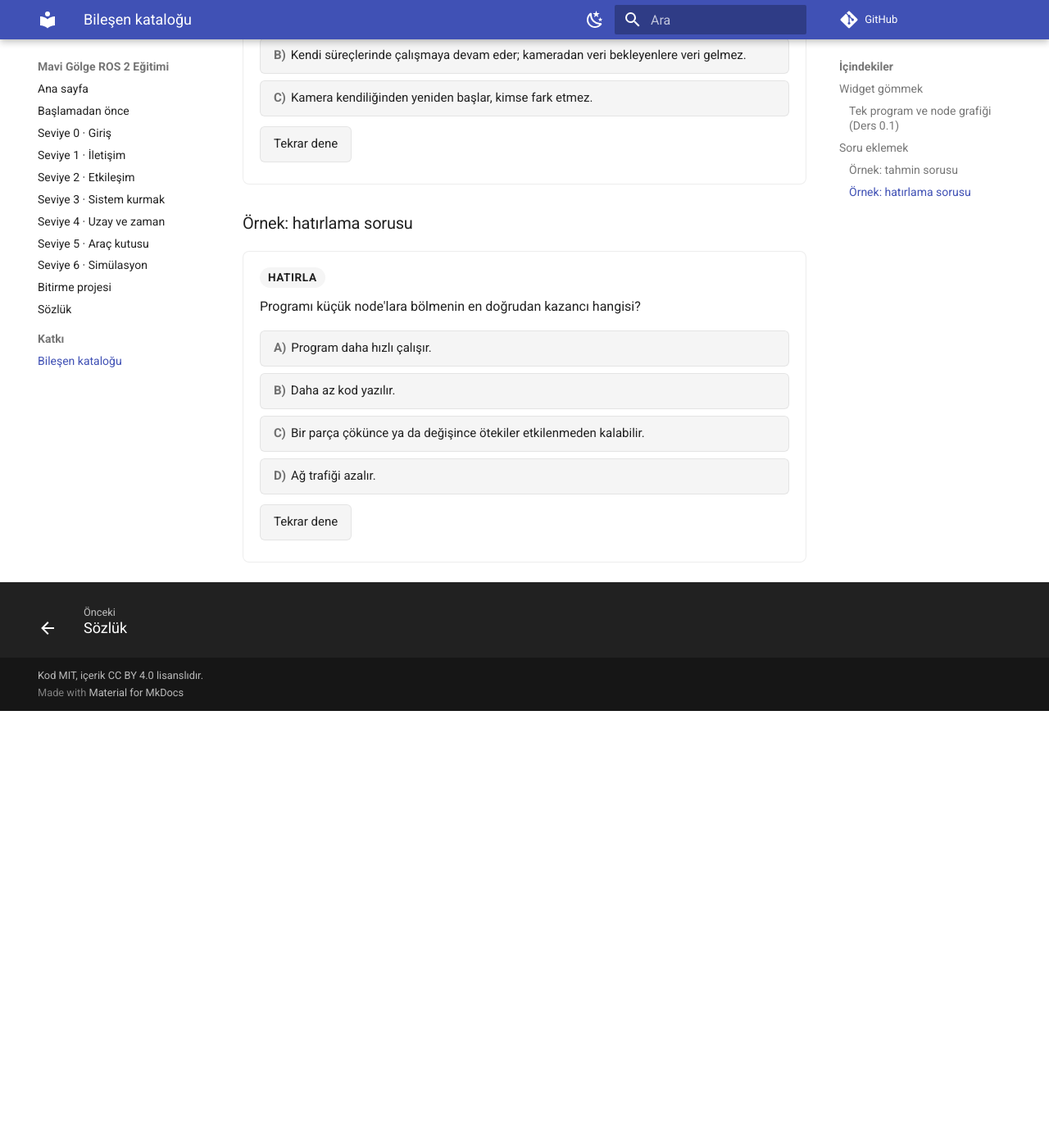
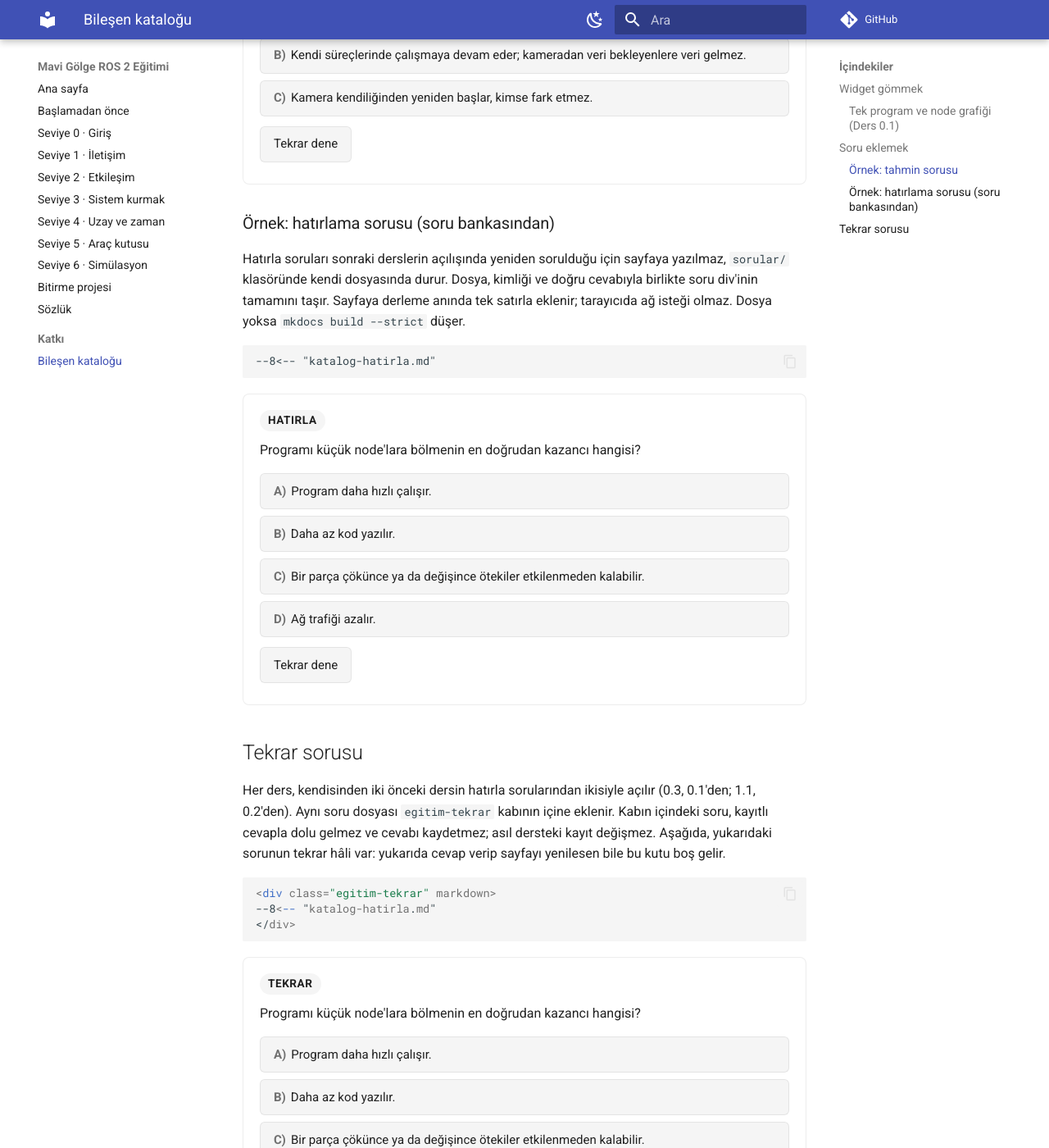
Before and after one commit to M-Hayri/ros2-egitim, an MkDocs documentation site: the page built from docs/katki/bilesenler.md, in a window 1280 px wide and 1400 px high, scrolled down 2253 px. Shown: the whole window at 82% size. Built offline with MkDocs 1.6.1 and Material for MkDocs 9.7.7, drawn with Linux system fonts in a browser that asks for light colours; comment, search, counter and statistics services are not loaded; before the commit the page ends 3120 px from its top, so only the background shows below that.

Commit message:
A2: soru bankası (sorular/) ve tekrar kabı
- pymdownx.snippets ile sorular/<kimlik>.md derleme anında eklenir;
  check_paths ile eksik dosya katı derlemeyi düşürür
- egitim-tekrar kabındaki soru dolu gelmez, kaydetmez, asıl kayda dokunmaz
- Bileşen kataloğuna soru bankası ve tekrar örneği
- tests/tarayici/test_a2_tekrar.py (3 test)

Co-Authored-By: Claude Opus 5.5 <noreply@anthropic.com>
Claude-Session: https://claude.ai/code/session_01K2Cch4JjTLsU8YeKMvKfiA

````diff
--- a/docs/assets/egitim/egitim.js
+++ b/docs/assets/egitim/egitim.js
@@ -14,6 +14,15 @@
  *
  *     Açıklama: cevaptan sonra görünen her şey (ilk listeden sonraki öğeler).
  *     </div>
+ *
+ *   Soru bankası: sorular/<kimlik>.md dosyası tam soru div'ini taşır; sayfaya
+ *     --8<-- "<kimlik>.md"
+ *   satırıyla eklenir (pymdownx.snippets, derleme anında; ağ isteği yok).
+ *   Sonraki dersin açılışındaki tekrar: aynı satır bir kabın içinde:
+ *     <div class="egitim-tekrar" markdown>
+ *     --8<-- "<kimlik>.md"
+ *     </div>
+ *   Tekrar kabındaki soru dolu gelmez ve cevabı kaydetmez.
  *
  * Soru cevapları yalnızca kişinin tarayıcısında (localStorage) tutulur.
  * Depolama engelliyse bileşen yine çalışır, yalnızca cevabı hatırlamaz.
@@ -108,10 +117,14 @@
     var dogru = parseInt(kok.getAttribute("data-dogru"), 10);
 
     if (!kimlik) return hataGoster(kok, "data-soru-id eksik.");
-    if (gorulenSoruKimlikleri[kimlik]) {
+    // Tekrar kabındaki soru (sonraki dersin açılışı): kayıtlı cevapla dolu gelmez,
+    // cevabı kaydetmez, asıl dersteki kayda dokunmaz.
+    var tekrarMi = !!kok.closest(".egitim-tekrar");
+    var sayfaKimligi = kimlik + (tekrarMi ? "--tekrar" : "");
+    if (gorulenSoruKimlikleri[sayfaKimligi]) {
       return hataGoster(kok, "Aynı sayfada iki kez kullanılan soru kimliği: " + kimlik);
     }
-    gorulenSoruKimlikleri[kimlik] = true;
+    gorulenSoruKimlikleri[sayfaKimligi] = true;
     if (!TUR_ETIKETI[tur]) return hataGoster(kok, "Bilinmeyen soru türü: " + tur);
 
     var cocuklar = Array.prototype.slice.call(kok.children);
@@ -130,7 +143,7 @@
       return hataGoster(kok, kimlik + ": data-dogru 1 ile " + secenekler.length + " arasında olmalı.");
     }
 
-    var soruMetni = ogeYap("div", { sinif: "eg-soru-metni", id: "eg-soru-" + kimlik });
+    var soruMetni = ogeYap("div", { sinif: "eg-soru-metni", id: "eg-soru-" + sayfaKimligi });
     cocuklar.slice(0, listeSirasi).forEach(function (oge) {
       soruMetni.appendChild(oge);
     });
@@ -142,7 +155,7 @@
     var grup = ogeYap("div", {
       sinif: "eg-secenekler",
       role: "group",
-      "aria-labelledby": "eg-soru-" + kimlik,
+      "aria-labelledby": "eg-soru-" + sayfaKimligi,
     });
     var dugmeler = secenekler.map(function (li, sira) {
       var icerik = ogeYap("span");
@@ -168,7 +181,8 @@
 
     kok.textContent = "";
     kok.classList.add("eg-kutu", "eg-soru");
-    kok.appendChild(ogeYap("span", { sinif: "eg-etiket", metin: TUR_ETIKETI[tur] }));
+    if (tekrarMi) kok.setAttribute("data-mod", "tekrar");
+    kok.appendChild(ogeYap("span", { sinif: "eg-etiket", metin: tekrarMi ? "Tekrar" : TUR_ETIKETI[tur] }));
     [soruMetni, grup, geriBildirim, aciklama, tekrar, not].forEach(function (oge) {
       kok.appendChild(oge);
     });
@@ -214,6 +228,10 @@
       if (!dugme || dugme.disabled) return;
       var secim = parseInt(dugme.getAttribute("data-secenek"), 10);
       goster(secim);
+      if (tekrarMi) {
+        not.textContent = "Tekrar sorusu: cevabın kaydedilmez, her gelişinde yeniden sorulur.";
+        return;
+      }
       var kaydedildi = depo.yaz("soru:" + kimlik, { secim: secim });
       not.textContent = kaydedildi
         ? "Cevabın yalnızca bu tarayıcıda saklanır."
@@ -221,12 +239,12 @@
     });
 
     tekrar.addEventListener("click", function () {
-      depo.sil("soru:" + kimlik);
+      if (!tekrarMi) depo.sil("soru:" + kimlik);
       sifirla();
       dugmeler[0].focus();
     });
 
-    var kayitli = depo.oku("soru:" + kimlik);
+    var kayitli = tekrarMi ? null : depo.oku("soru:" + kimlik);
     if (kayitli && kayitli.secim >= 1 && kayitli.secim <= secenekler.length) {
       goster(kayitli.secim);
       not.textContent = "Daha önce verdiğin cevap. Değiştirmek için Tekrar dene.";
--- a/docs/katki/bilesenler.md
+++ b/docs/katki/bilesenler.md
@@ -46,13 +46,26 @@ Teslimat robotunun beş node'undan `kamera` çökerse öteki dört node ne yapar
 Node'lar ayrı süreçlerde çalıştığı için birinin çökmesi ötekileri kapatmaz. Ama kameranın yayınladığı veriyi dinleyen node'lar artık yeni mesaj almaz. Yeniden başlatma kendiliğinden olmaz; bunu launch dosyasında ayrıca istemek gerekir (Seviye 3).
 </div>
 
-### Örnek: hatırlama sorusu
+### Örnek: hatırlama sorusu (soru bankasından)
 
-<div class="egitim-soru" data-soru-id="katalog-hatirla" data-tur="hatirla" data-dogru="3" markdown>
-Programı küçük node'lara bölmenin en doğrudan kazancı hangisi?
+Hatırla soruları sonraki derslerin açılışında yeniden sorulduğu için sayfaya yazılmaz, `sorular/` klasöründe kendi dosyasında durur. Dosya, kimliği ve doğru cevabıyla birlikte soru div'inin tamamını taşır. Sayfaya derleme anında tek satırla eklenir; tarayıcıda ağ isteği olmaz. Dosya yoksa `mkdocs build --strict` düşer.
 
-1. Program daha hızlı çalışır.
-2. Daha az kod yazılır.
-3. Bir parça çökünce ya da değişince ötekiler etkilenmeden kalabilir.
-4. Ağ trafiği azalır.
+```text
+;--8<-- "katalog-hatirla.md"
+```
+
+--8<-- "katalog-hatirla.md"
+
+## Tekrar sorusu
+
+Her ders, kendisinden iki önceki dersin hatırla sorularından ikisiyle açılır (0.3, 0.1'den; 1.1, 0.2'den). Aynı soru dosyası `egitim-tekrar` kabının içine eklenir. Kabın içindeki soru, kayıtlı cevapla dolu gelmez ve cevabı kaydetmez; asıl dersteki kayıt değişmez. Aşağıda, yukarıdaki sorunun tekrar hâli var: yukarıda cevap verip sayfayı yenilesen bile bu kutu boş gelir.
+
+```html
+<div class="egitim-tekrar" markdown>
+;--8<-- "katalog-hatirla.md"
 </div>
+```
+
+<div class="egitim-tekrar" markdown>
+--8<-- "katalog-hatirla.md"
+</div>
--- a/mkdocs.yml
+++ b/mkdocs.yml
@@ -33,6 +33,10 @@ theme:
         icon: material/weather-sunny
         name: Açık temaya geç
 
+# Soru bankası docs/ dışında; mkdocs serve değişiklikleri izlesin.
+watch:
+  - sorular
+
 extra_css:
   - assets/egitim/egitim.css
 
@@ -52,6 +56,11 @@ markdown_extensions:
   - pymdownx.highlight
   - pymdownx.inlinehilite
   - pymdownx.superfences
+  # Soru bankası: sorular/<kimlik>.md dosyaları derleme anında sayfaya eklenir.
+  # check_paths: eksik dosya derlemeyi düşürür.
+  - pymdownx.snippets:
+      base_path: [sorular]
+      check_paths: true
   - pymdownx.tasklist:
       custom_checkbox: true
 
--- /dev/null
+++ b/sorular/katalog-hatirla.md
@@ -0,0 +1,8 @@
+<div class="egitim-soru" data-soru-id="katalog-hatirla" data-tur="hatirla" data-dogru="3" markdown>
+Programı küçük node'lara bölmenin en doğrudan kazancı hangisi?
+
+1. Program daha hızlı çalışır.
+2. Daha az kod yazılır.
+3. Bir parça çökünce ya da değişince ötekiler etkilenmeden kalabilir.
+4. Ağ trafiği azalır.
+</div>
````
Also changed, not shown: 1 other file.
